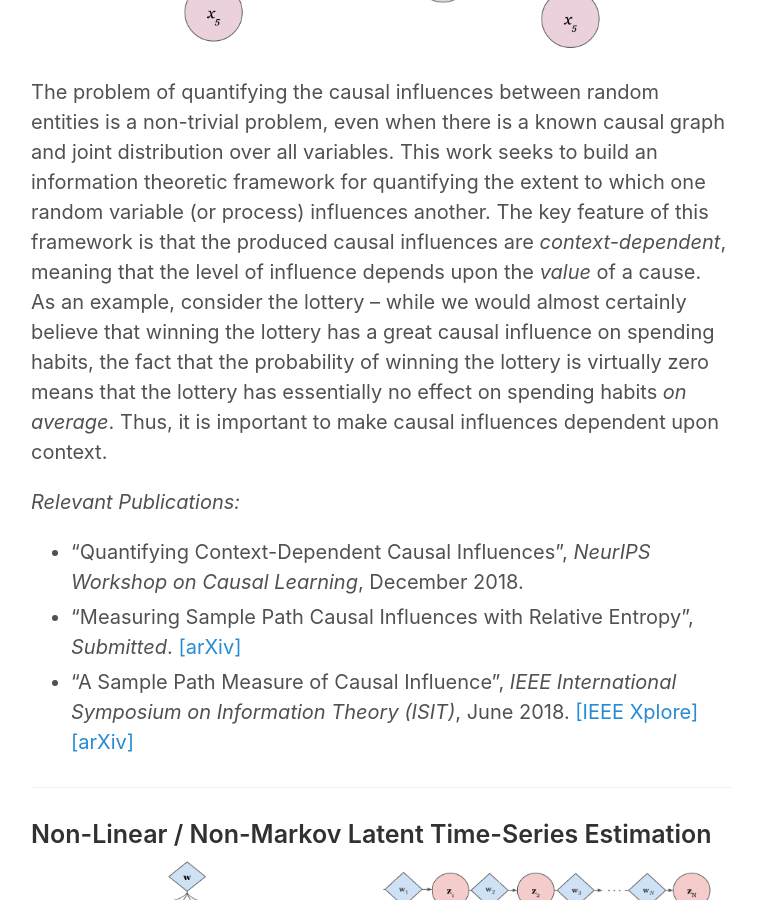
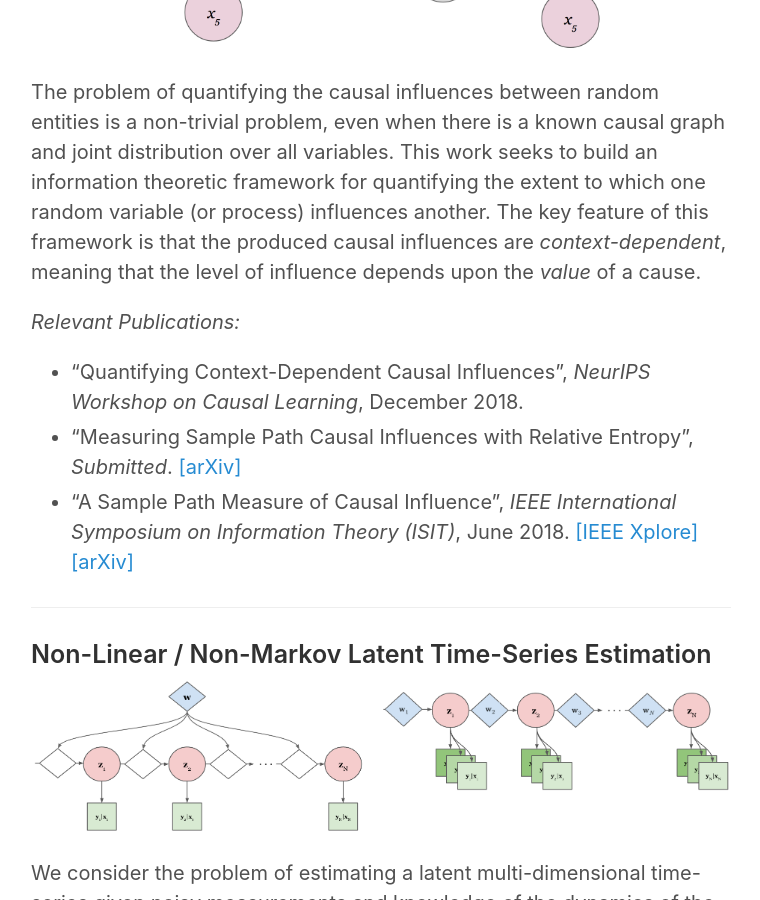
Before and after one commit to gabeschamberg/gabeschamberg.github.io, a Jekyll site: the page built from research.md, in a window 1280 px wide and 900 px high, scrolled down 373 px. Shown: the whole window, without its empty margins (259-1019 px from the left). Built offline with Jekyll 4.4.1, drawn with Linux system fonts in a browser that asks for light colours.

Commit message:
updating research page

```diff
--- a/research.md
+++ b/research.md
@@ -7,8 +7,7 @@
 
 ![Time-Varying Causality](https://raw.githubusercontent.com/gabeschamberg/gabeschamberg.github.io/master/imgs/causality5.png)
 
-The problem of quantifying the causal influences between random entities is a non-trivial problem, even when there is a known causal graph and joint distribution over all variables. This work seeks to build an information theoretic framework for quantifying the extent to which one random variable (or process) influences another. The key feature of this framework is that the produced causal influences are *context-dependent*, meaning that the level of influence depends upon the *value* of a cause. As an example, consider the lottery -- while we would almost certainly believe that winning the lottery has a great causal influence on spending habits, the fact that the probability of winning the lottery is virtually zero means that the lottery has essentially no effect on spending habits *on average*. Thus, it is important to make causal influences dependent upon context.
-
+The problem of quantifying the causal influences between random entities is a non-trivial problem, even when there is a known causal graph and joint distribution over all variables. This work seeks to build an information theoretic framework for quantifying the extent to which one random variable (or process) influences another. The key feature of this framework is that the produced causal influences are *context-dependent*, meaning that the level of influence depends upon the *value* of a cause.
 
 *Relevant Publications:*
 - "Quantifying Context-Dependent Causal Influences", *NeurIPS Workshop on Causal Learning*, December 2018.
```
